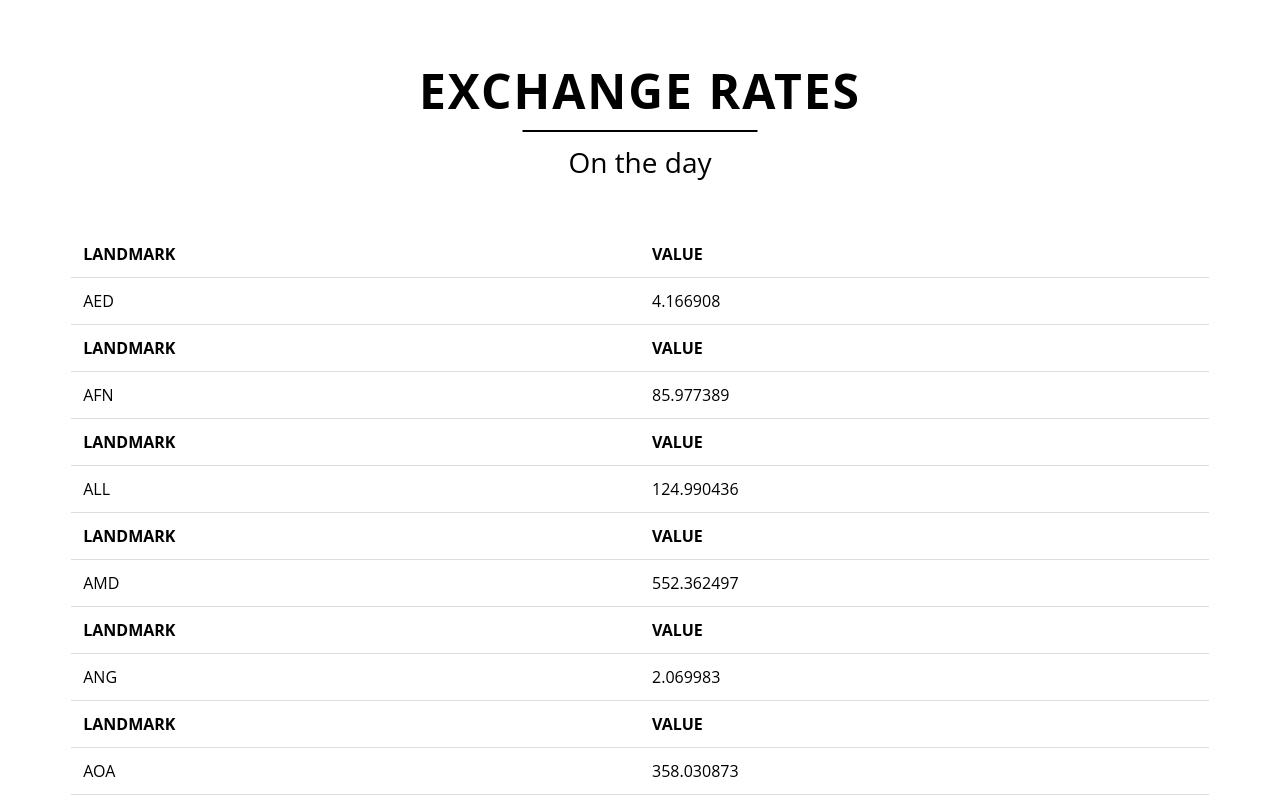
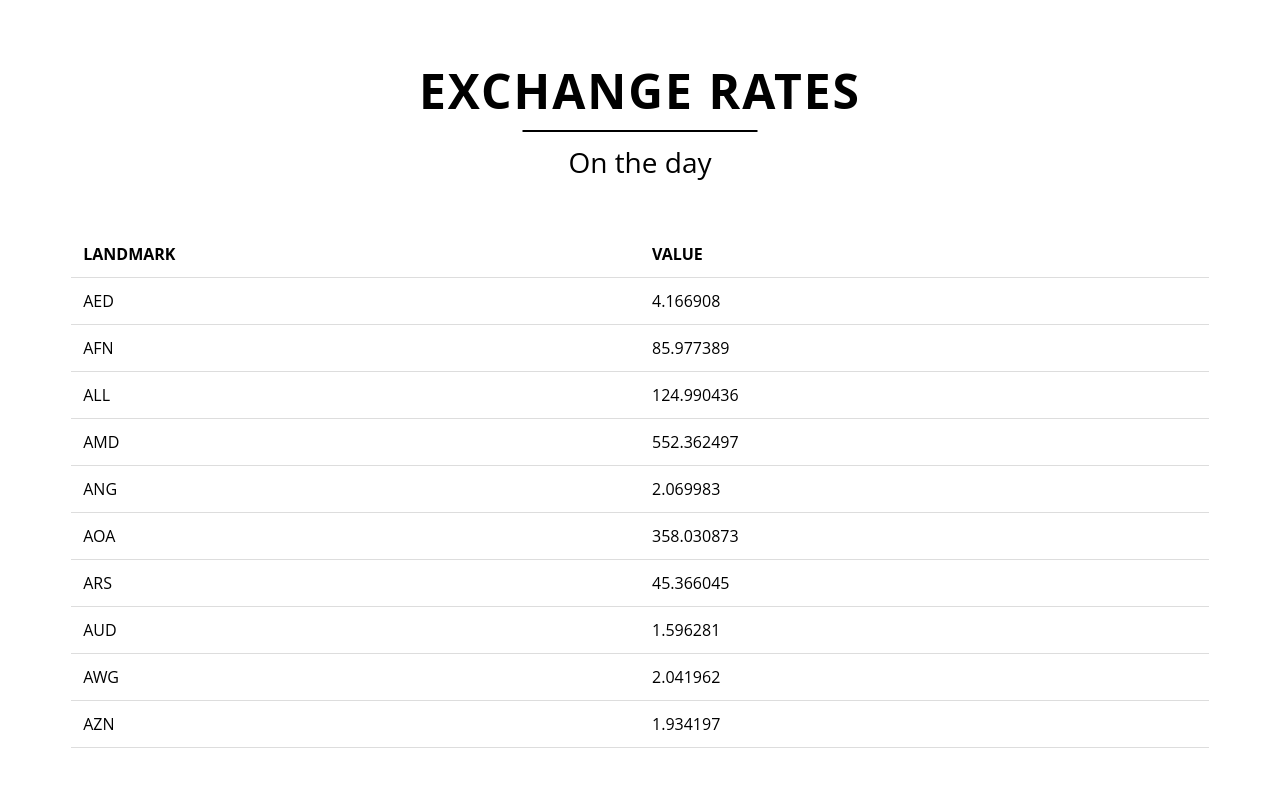
Before and after one commit to nemanjasoc/exchange-rate, a Vue app: page / in a window 1280 px wide. Shown: the top 800 px of the page. Built offline with nearby package versions, Linux system fonts and the light colour scheme; what vue-resource would draw is missing.

Commit message:
render table data

```diff
--- a/src/App.vue
+++ b/src/App.vue
@@ -3,7 +3,7 @@
     <div class="exchange-list">
       <app-header></app-header>
       <app-date-selection></app-date-selection>
-      <app-table-data v-for="rate in rates" v-bind:rate="rate" v-bind:key="rate"></app-table-data>
+      <app-table-data v-bind:rates="rates"></app-table-data>
     </div>
   </div>
 </template>
@@ -17,16 +17,16 @@
     data () {
       return {
         rates: [
-          {"AED": 4.166908},
-          {"AFN": 85.977389},
-          {"ALL": 124.990436},
-          {"AMD": 552.362497},
-          {"ANG": 2.069983},
-          {"AOA": 358.030873},
-          {"ARS": 45.366045},
-          {"AUD": 1.596281},
-          {"AWG": 2.041962},
-          {"AZN": 1.934197}
+          { id: 1, name: "AED", value: 4.166908 },
+          { id: 2, name: "AFN", value: 85.977389 },
+          { id: 3, name: "ALL", value: 124.990436 },
+          { id: 4, name: "AMD", value: 552.362497 },
+          { id: 5, name: "ANG", value: 2.069983 },
+          { id: 6, name: "AOA", value: 358.030873 },
+          { id: 7, name: "ARS", value: 45.366045 },
+          { id: 8, name: "AUD", value: 1.596281 },
+          { id: 9, name: "AWG", value: 2.041962 },
+          { id: 10, name: "AZN", value: 1.934197 }
         ]
       };
     },
--- a/src/components/TableData.vue
+++ b/src/components/TableData.vue
@@ -8,12 +8,10 @@
 			</tr>
 		</thead>
 		<tbody>
-	       		<template v-for="(value, key) in rate">
-	      	 		<tr>
-	       				<td>{{ key }}</td>
-	       				<td>{{ value }}</td>
+			<tr v-for="rate in rates">
+				<td>{{ rate.name }}</td>
+				<td>{{ rate.value }}</td>
 			</tr>
-	       		</template>
 		</tbody>
 	</table>
 	</div>
@@ -21,7 +19,7 @@
 
 <script>
 	export default {
-		props: ['rate']
+		props: ['rates']
 	}
 </script>
 
```
Lines whose indentation alone changed are shown as unchanged.
